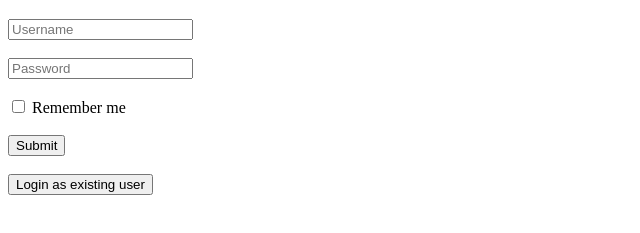
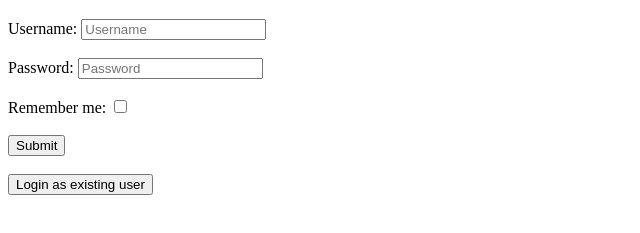
Before and after one commit to acciojob/remember-me-login-form-SriMoorthy, a website: page main.html in a window 1280 px wide. Shown: the part 61-294 px from the top of the page, without its empty margins (0-640 px from the left). Drawn offline with Linux system fonts and the light colour scheme.

Commit message:
created a submission

```diff
--- a/main.html
+++ b/main.html
@@ -11,17 +11,22 @@
 	<div class="form-container">
         <h1>Login Form</h1>
         <form id="loginForm">
+            <label for="username">Username:</label>
             <input type="text" id="username" placeholder="Username" required><br><br>
+
+            <label for="password">Password:</label>
             <input type="password" id="password" placeholder="Password" required><br><br>
+
             <div class="checkbox-container">
+				<label for="checkbox">Remember me:</label>
                 <input type="checkbox" id="checkbox">
-                <label for="checkbox">Remember me</label><br><br>
+				<br><br>
             </div>
-            <input type="submit" id="submit" value="Submit">
-			<br><br>
+            <input type="submit" id="submit" value="Submit"><br><br>
         </form>
         <button id="existing">Login as existing user</button>
     </div>
+
 
     <script type="text/javascript" src="./script.js">
 </script>
```
